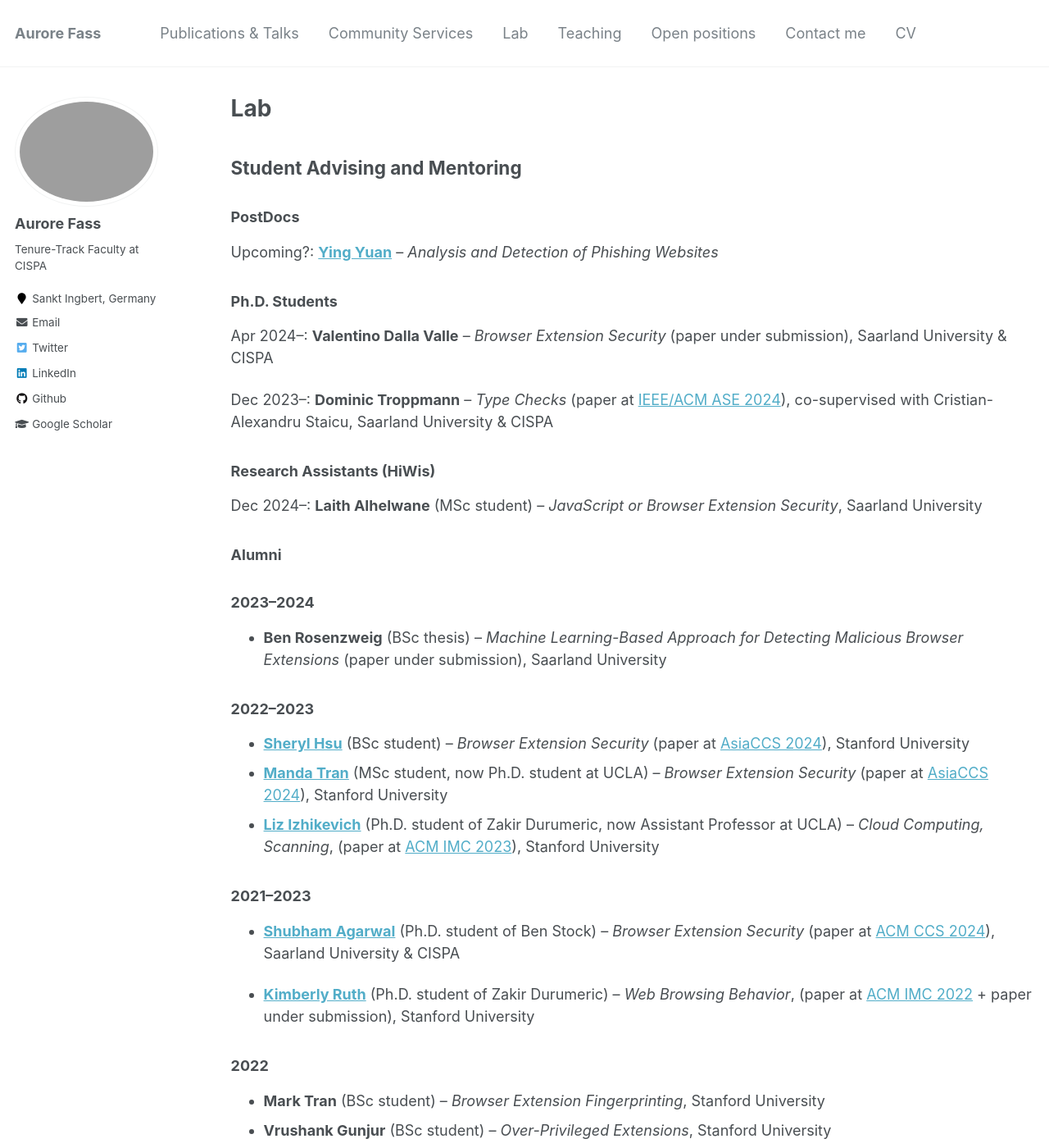
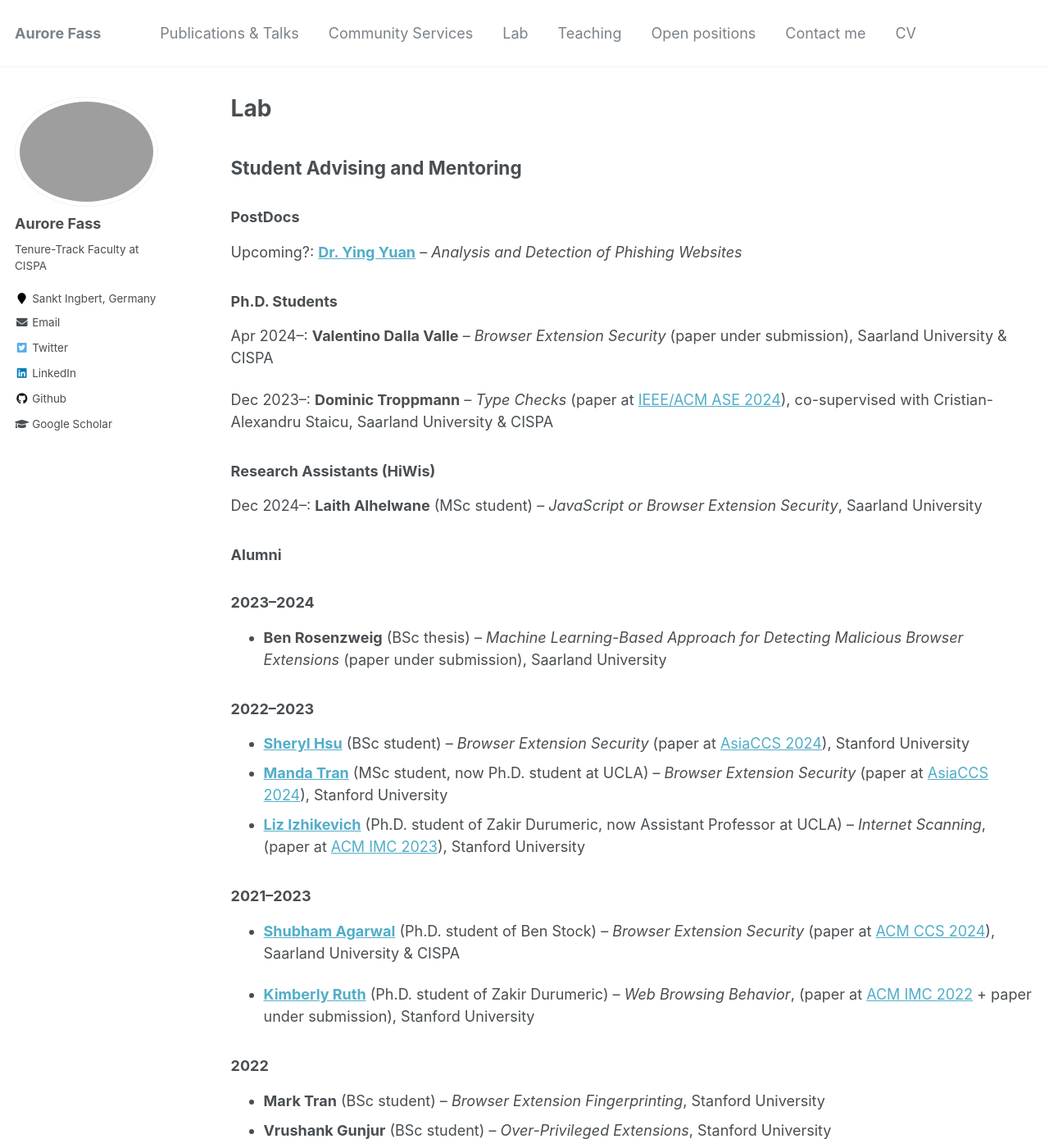
Before and after one commit to Aurore54F/aurore54f.github.io, a Jekyll site: the page built from _pages/lab.md, in a window 1280 px wide and 1400 px high. Shown: the whole window at 82% size. Built offline with Jekyll 4.4.1, drawn with Linux system fonts in a browser that asks for light colours.

Commit message:
Updated CV

```diff
--- a/_pages/lab.md
+++ b/_pages/lab.md
@@ -11,7 +11,7 @@ author_profile: true
 
 ### PostDocs
 
-Upcoming?: **[Ying Yuan](https://sites.google.com/view/yingyuan)** -- *Analysis and Detection of Phishing Websites*
+Upcoming?: **[Dr. Ying Yuan](https://sites.google.com/view/yingyuan)** -- *Analysis and Detection of Phishing Websites*
 
 ### Ph.D. Students
 
@@ -34,7 +34,7 @@ Dec 2024--: **Laith Alhelwane** (MSc student) -- *JavaScript or Browser Extensio
 
 * **[Sheryl Hsu](https://sher222.github.io)** (BSc student) -- *Browser Extension Security* (paper at [AsiaCCS 2024](https://publications.cispa.saarland/4057/1/2024_hsu_cws.pdf)), Stanford University
 * **[Manda Tran](https://mandatran.github.io)** (MSc student, now Ph.D. student at UCLA) -- *Browser Extension Security* (paper at [AsiaCCS 2024](https://publications.cispa.saarland/4057/1/2024_hsu_cws.pdf)), Stanford University
-* **[Liz Izhikevich](https://lizizhikevich.github.io)** (Ph.D. student of Zakir Durumeric, now Assistant Professor at UCLA) -- *Cloud Computing, Scanning*, (paper at [ACM IMC 2023](https://publications.cispa.saarland/4040/1/izhikevich2023cloudwatching.pdf)), Stanford University
+* **[Liz Izhikevich](https://lizizhikevich.github.io)** (Ph.D. student of Zakir Durumeric, now Assistant Professor at UCLA) -- *Internet Scanning*, (paper at [ACM IMC 2023](https://publications.cispa.saarland/4040/1/izhikevich2023cloudwatching.pdf)), Stanford University
 
 ### 2021--2023
 
```
Also changed, not shown: _pages/contact.md (+1 -1 lines), _pages/services.md (+1 -1 lines), 1 other file.
